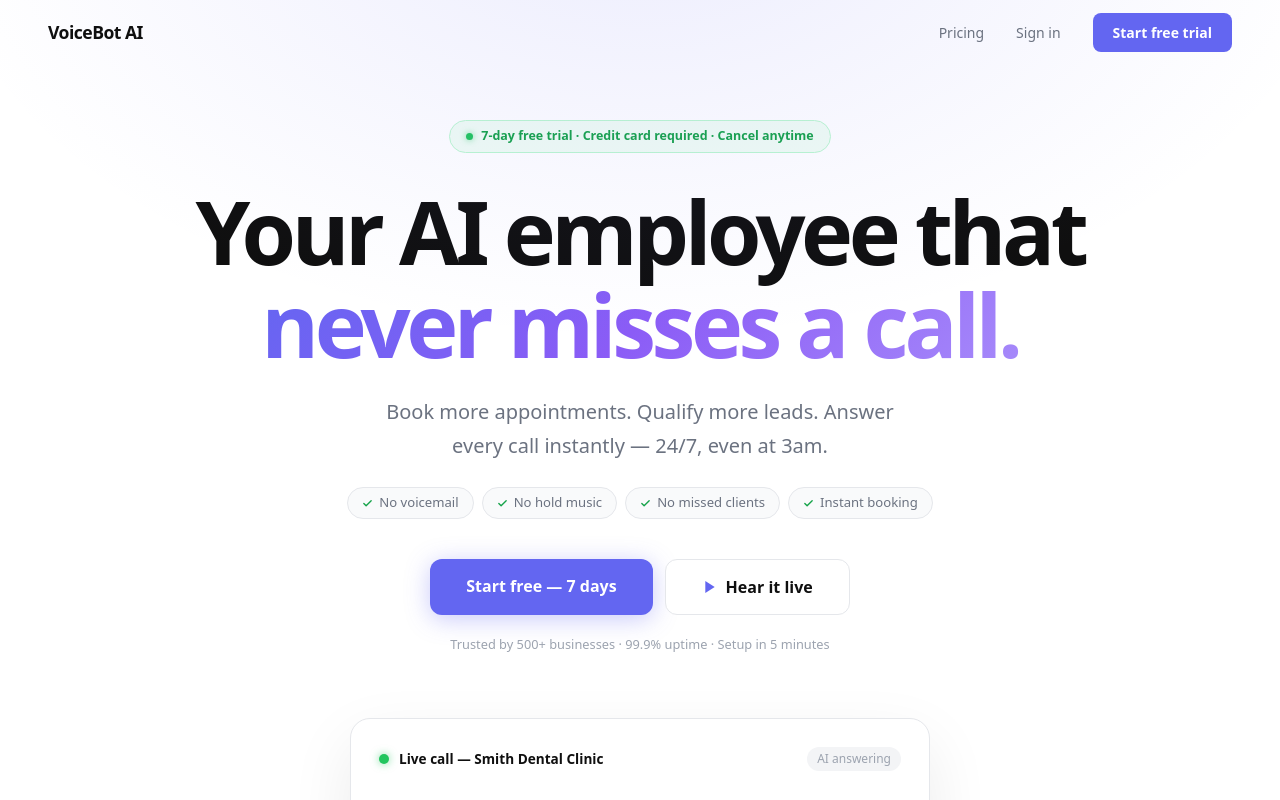
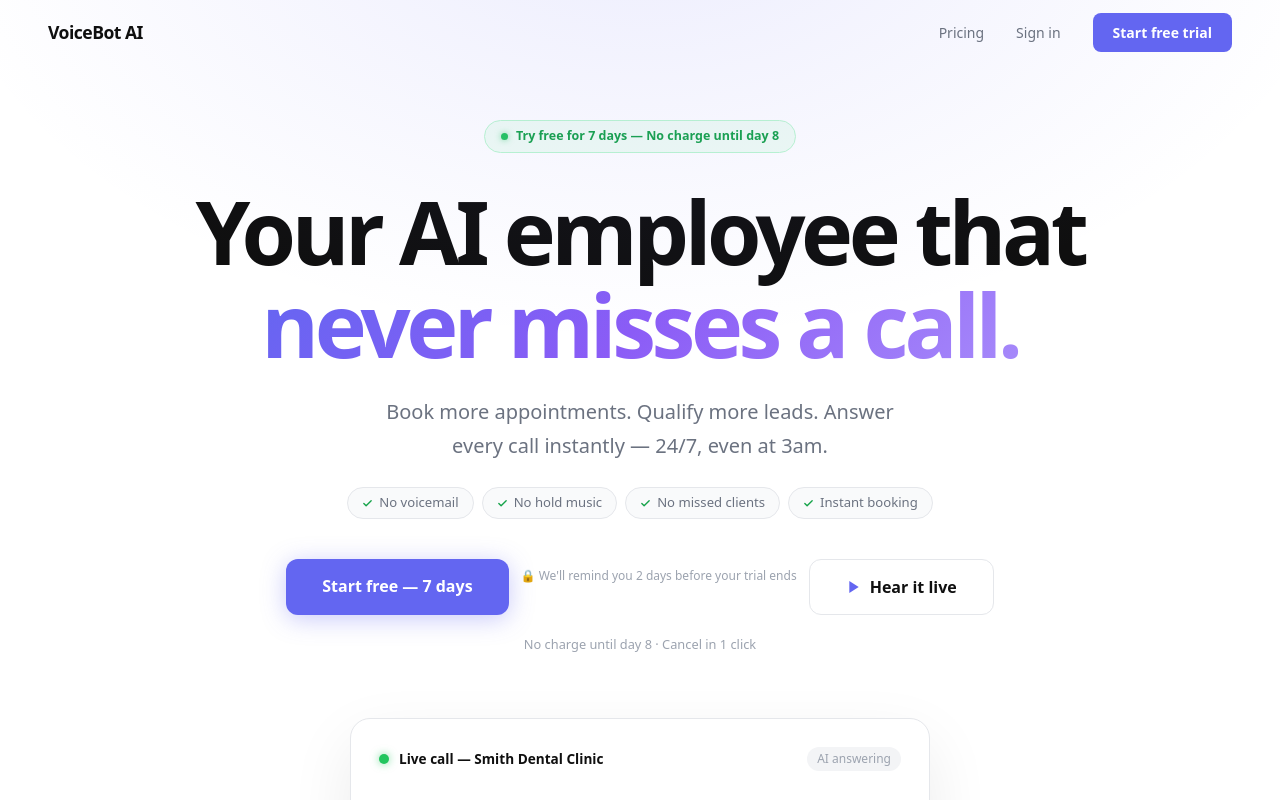
Before and after one commit to ilian94/dashboard-saas, a Next.js app: page / in a window 1280 px wide. Shown: the top 800 px of the page. Built offline with nearby package versions, Linux system fonts and the light colour scheme; no server answers.

Commit message:
add demo audio

```diff
--- a/app/page.js
+++ b/app/page.js
@@ -33,14 +33,14 @@ export default function Home() {
     { role: 'bot', text: "Perfect! Booked for Thursday at 2pm. You'll receive a confirmation SMS shortly!", time: 6000 },
   ];
 
-  const startDemo = () => {
+  const audioRef = useRef(null);
+
+const startDemo = () => {
+  if (audioRef.current) {
+    audioRef.current.play();
     setPlayingDemo(true);
-    setDemoStep(0);
-    demoConversation.forEach((_, i) => {
-      setTimeout(() => setDemoStep(i + 1), demoConversation[i].time + 500);
-    });
-    setTimeout(() => setPlayingDemo(false), 8000);
-  };
+  }
+};
 
   const missedCallsPerMonth = roiCalls * 4;
   const revenuePerClient = 300;
@@ -87,12 +87,13 @@ export default function Home() {
 
       {/* HERO */}
       {/* HERO */}
+      <audio ref={audioRef} src="/Demo.MP3" onEnded={() => setPlayingDemo(false)} />
 <section style={{ minHeight: '100vh', display: 'flex', flexDirection: 'column', alignItems: 'center', justifyContent: 'center', textAlign: 'center', padding: '120px 24px 80px', position: 'relative', overflow: 'hidden' }}>
   <div style={{ position: 'absolute', top: 0, left: 0, right: 0, bottom: 0, background: 'radial-gradient(ellipse 80% 60% at 50% -10%, rgba(99,102,241,0.12) 0%, transparent 70%)', pointerEvents: 'none' }} />
 
   <div style={{ display: 'inline-flex', alignItems: 'center', gap: '8px', background: '#f0fdf4', border: '1px solid #bbf7d0', borderRadius: '100px', padding: '6px 16px', fontSize: '0.78rem', color: '#16a34a', fontWeight: 600, marginBottom: '32px' }}>
     <span style={{ width: 7, height: 7, borderRadius: '50%', background: '#22c55e', display: 'inline-block', boxShadow: '0 0 6px rgba(34,197,94,0.6)' }} />
-    7-day free trial · Credit card required · Cancel anytime
+    Try free for 7 days — No charge until day 8
   </div>
 
   <h1 style={{ fontSize: 'clamp(2.8rem, 7vw, 5.5rem)', fontWeight: 700, lineHeight: 1.06, letterSpacing: '-0.05em', marginBottom: '24px', maxWidth: '900px' }}>
@@ -115,15 +116,18 @@ export default function Home() {
 
   <div style={{ display: 'flex', gap: '12px', justifyContent: 'center', flexWrap: 'wrap', marginBottom: '20px' }}>
     <Link href="/register" style={{ background: '#6366f1', color: '#fff', textDecoration: 'none', fontWeight: 700, fontSize: '1rem', padding: '15px 36px', borderRadius: '12px', boxShadow: '0 4px 24px rgba(99,102,241,0.35)' }}>
-      Start free — 7 days
-    </Link>
+  Start free — 7 days
+</Link>
+<p style={{ fontSize: '0.75rem', color: '#9ca3af', marginTop: '8px' }}>
+  🔒 We'll remind you 2 days before your trial ends
+</p>
     <button onClick={startDemo} style={{ background: '#fff', color: '#0f0f0f', border: '1.5px solid #e5e7eb', fontWeight: 600, fontSize: '1rem', padding: '15px 36px', borderRadius: '12px', cursor: 'pointer', display: 'flex', alignItems: 'center', gap: '8px', fontFamily: 'inherit' }}>
       <svg width="16" height="16" viewBox="0 0 24 24" fill="#6366f1" stroke="none"><polygon points="5 3 19 12 5 21 5 3"/></svg>
       Hear it live
     </button>
   </div>
 
-  <p style={{ fontSize: '0.8rem', color: '#9ca3af' }}>Trusted by 500+ businesses · 99.9% uptime · Setup in 5 minutes</p>
+  <p style={{ fontSize: '0.8rem', color: '#9ca3af' }}>No charge until day 8 · Cancel in 1 click</p>
 
   {/* DEMO CARD */}
   <div style={{ marginTop: '64px', background: '#fff', border: '1px solid #e5e7eb', borderRadius: '20px', padding: '28px', maxWidth: '580px', width: '100%', boxShadow: '0 24px 64px rgba(0,0,0,0.08)', position: 'relative' }}>
@@ -397,7 +401,7 @@ export default function Home() {
   <div style={{ maxWidth: '960px', margin: '0 auto' }}>
     <p style={{ textAlign: 'center', fontSize: '0.78rem', fontWeight: 700, color: '#6366f1', letterSpacing: '0.1em', textTransform: 'uppercase', marginBottom: '12px' }}>Pricing</p>
     <h2 style={{ textAlign: 'center', fontSize: 'clamp(1.8rem, 4vw, 2.8rem)', fontWeight: 700, letterSpacing: '-0.04em', marginBottom: '12px' }}>Simple, transparent pricing.</h2>
-    <p style={{ textAlign: 'center', color: '#6b7280', marginBottom: '48px' }}>Start free for 7 days. Credit card required — cancel anytime.</p>
+    <p style={{ textAlign: 'center', color: '#6b7280', marginBottom: '48px' }}>Start free for 7 days. No charge until day 8. Cancel anytime.</p>
 
     <div style={{ display: 'grid', gridTemplateColumns: 'repeat(auto-fit, minmax(260px, 1fr))', gap: '16px' }}>
 
@@ -425,7 +429,7 @@ export default function Home() {
           <h3 style={{ fontSize: '1rem', fontWeight: 700, marginBottom: '4px' }}>{plan.name}</h3>
           <p style={{ fontSize: '0.82rem', color: '#9ca3af', marginBottom: '16px' }}>{plan.desc}</p>
           <div style={{ fontSize: '2.8rem', fontWeight: 700, letterSpacing: '-0.04em', marginBottom: '4px' }}>{plan.price}<span style={{ fontSize: '0.9rem', color: '#9ca3af', fontWeight: 400 }}>/mo</span></div>
-          <p style={{ fontSize: '0.75rem', color: '#16a34a', fontWeight: 600, marginBottom: '20px' }}>7-day free trial — Cancel anytime — Cancel anytime included</p>
+          <p style={{ fontSize: '0.75rem', color: '#16a34a', fontWeight: 600, marginBottom: '20px' }}>No charge until day 8 · Cancel anytime</p>
           <div style={{ height: '1px', background: '#e5e7eb', marginBottom: '20px' }} />
           <ul style={{ listStyle: 'none', padding: 0, margin: '0 0 24px', display: 'flex', flexDirection: 'column', gap: '10px' }}>
             {plan.features.map(f => (
@@ -443,7 +447,7 @@ export default function Home() {
     </div>
 
     <p style={{ textAlign: 'center', color: '#9ca3af', fontSize: '0.85rem', marginTop: '24px' }}>
-      All plans include a 7-day free trial — Cancel anytime — Cancel anytime. Cancel anytime. <Link href="/pricing" style={{ color: '#6366f1', textDecoration: 'none', fontWeight: 600 }}>See full pricing details</Link>
+      All plans include a 7-day free trial. No charge until day 8. Cancel anytime. <Link href="/pricing" style={{ color: '#6366f1', textDecoration: 'none', fontWeight: 600 }}>See full pricing details</Link>
     </p>
   </div>
 </section>
@@ -481,7 +485,7 @@ export default function Home() {
   Your phone answers itself.<br />Your calendar fills itself.
 </h2>
           <p style={{ color: 'rgba(255,255,255,0.75)', marginBottom: '40px', fontSize: '1.05rem' }}>
-            Join 500+ businesses. 7-day free trial — Cancel anytime — Cancel anytime. Cancel anytime.
+            Join 500+ businesses. Try free for 7 days — no charge until day 8.
           </p>
           <div style={{ display: 'flex', gap: '12px', justifyContent: 'center', flexWrap: 'wrap' }}>
             <Link href="/register" style={{ background: '#fff', color: '#6366f1', textDecoration: 'none', fontWeight: 700, fontSize: '1rem', padding: '15px 36px', borderRadius: '12px', boxShadow: '0 4px 20px rgba(0,0,0,0.15)' }}>
@@ -492,7 +496,7 @@ export default function Home() {
             </Link>
           </div>
           <div style={{ display: 'flex', justifyContent: 'center', gap: '28px', marginTop: '24px', flexWrap: 'wrap' }}>
-            {['Credit card required — cancel anytime', '7-day free trial — Cancel anytime', 'Cancel anytime', 'Live in 5 minutes'].map(t => (
+            {['No charge until day 8', '7-day free trial', 'Cancel in 1 click', 'Live in 5 minutes'].map(t => (
               <span key={t} style={{ fontSize: '0.8rem', color: 'rgba(255,255,255,0.65)', display: 'flex', alignItems: 'center', gap: '6px' }}>
                 <svg width="12" height="12" viewBox="0 0 24 24" fill="none" stroke="rgba(255,255,255,0.65)" strokeWidth="2.5" strokeLinecap="round" strokeLinejoin="round"><polyline points="20 6 9 17 4 12"/></svg>
                 {t}
```
Also changed, not shown: 1 other file (tests, documents, lock files or other folders).
